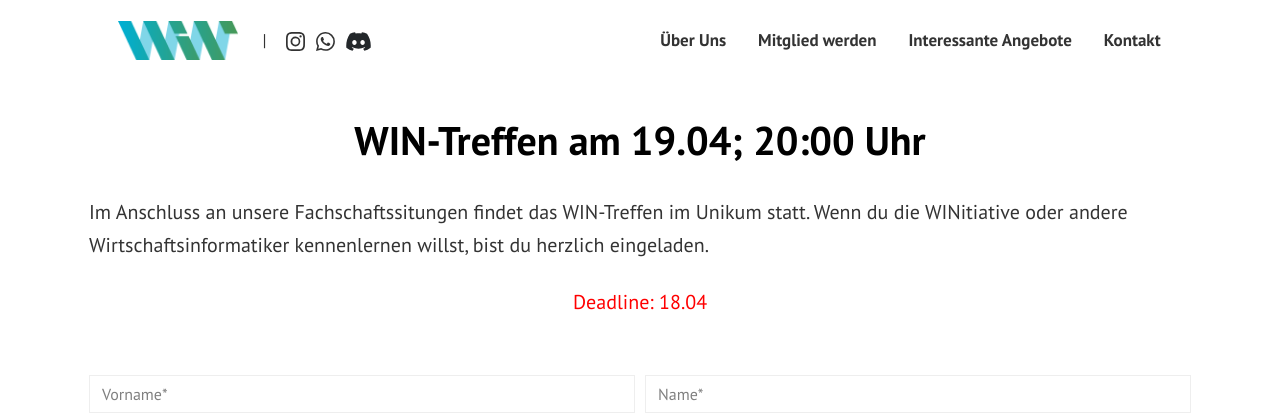
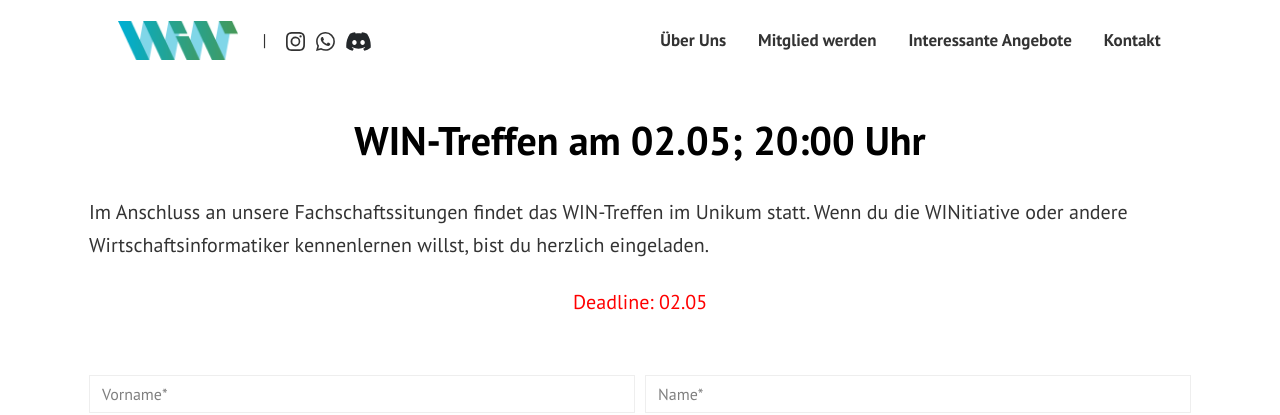
Before and after one commit to WINitiative-Augsburg-eV/webseite, a Jekyll site: the page built from pages/stammtisch-anmeldung.html, in a window 1280 px wide. Shown: the top 415 px of the page. Built offline with Jekyll 4.4.1, drawn with Linux system fonts in a browser that asks for light colours.

Commit message:
Update deadline to 02.05

```diff
--- a/pages/stammtisch-anmeldung.html
+++ b/pages/stammtisch-anmeldung.html
@@ -1,6 +1,6 @@
 ---
 layout: page
-title: WIN-Treffen am 19.04; 20:00 Uhr
+title: WIN-Treffen am 02.05; 20:00 Uhr
 permalink: "/win-treffen/"
 comments: false
 ---
@@ -10,7 +10,7 @@
     <input type="hidden" name="_captcha" value="false">
 <p class="lead mb-4">Im Anschluss an unsere Fachschaftssitungen findet das WIN-Treffen im Unikum statt. Wenn du die WINitiative oder andere Wirtschaftsinformatiker kennenlernen willst, bist du herzlich eingeladen.</p>
 <p class="mb-4"></p>
-  <center><p class="mb-4" style="color: red">Deadline: 18.04</p></center>
+  <center><p class="mb-4" style="color: red">Deadline: 02.05</p></center>
 <br>
 <div class="form-row">
 <div class="form-group col-md-6">
```
